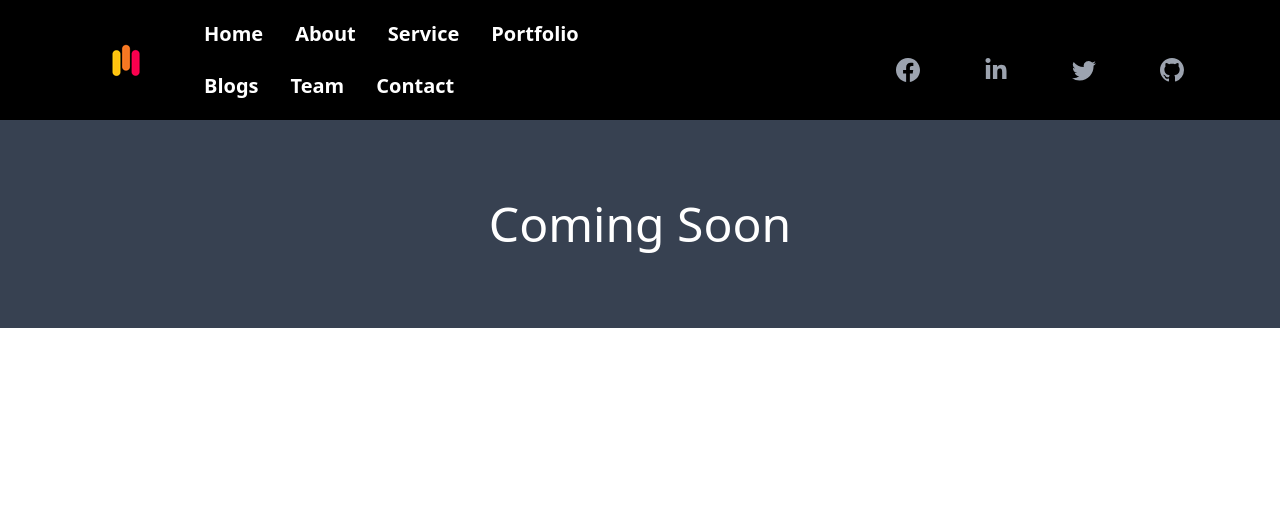
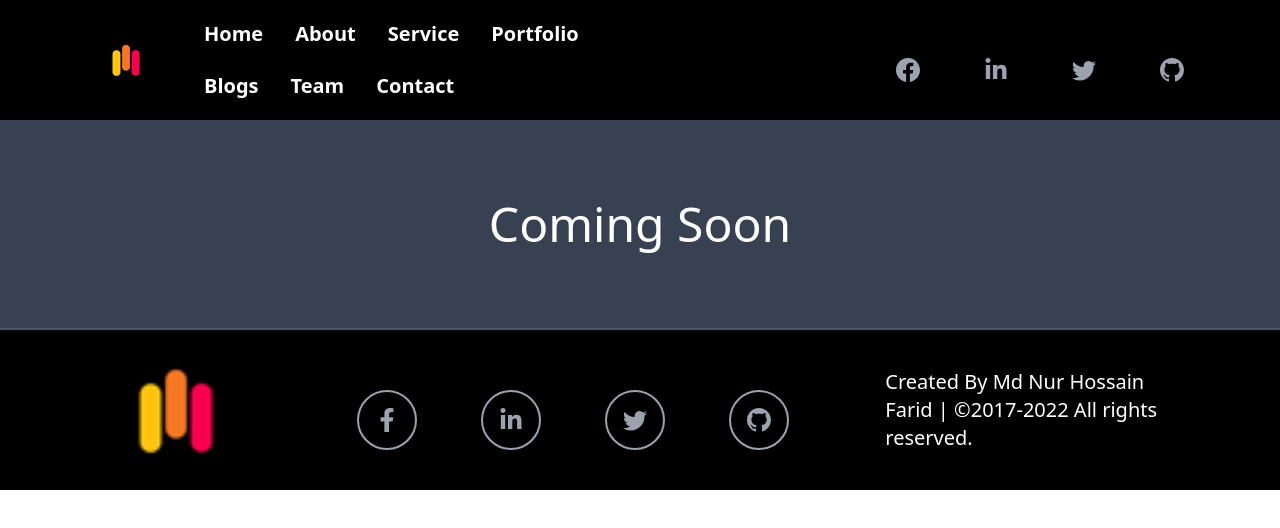
Before and after one commit to nurhossainfarid/my-portfolio-client-side, a React (Create React App) app: page /blogs in a window 1280 px wide. Shown: the top 528 px of the page. Built offline with nearby package versions, Linux system fonts and the light colour scheme.

Commit message:
add footer section

```diff
--- a/src/App.js
+++ b/src/App.js
@@ -6,6 +6,7 @@ import ProjectDetail1 from './Pages/Home/ProjectsDetail/ProjectDetail1';
 import ProjectDetail2 from './Pages/Home/ProjectsDetail/ProjectDetail2';
 import ProjectDetail3 from './Pages/Home/ProjectsDetail/ProjectDetail3';
 import Blogs from './Pages/Home/Blogs/Blogs';
+import Footer from './Pages/Footer/Footer';
 
 
 function App() {
@@ -20,6 +21,7 @@ function App() {
         <Route path="/project3" element={<ProjectDetail3></ProjectDetail3>}></Route>
         <Route path="/blogs" element={<Blogs></Blogs>}></Route>
       </Routes>
+      <Footer></Footer>
     </div>
   );
 }
--- /dev/null
+++ b/src/Pages/Footer/Footer.js
@@ -0,0 +1,41 @@
+import React from 'react';
+import Logo from '../../images/logo-symbol-dark.png';
+import {  BsTwitter, BsGithub } from "react-icons/bs";
+import { FaLinkedinIn } from "react-icons/fa";
+import { FaFacebookF } from "react-icons/fa";
+
+
+const Footer = () => {
+    return (
+        <div className="bg-secondary relative md:px-24 border-t-2 border-gray-600 grid grid-cols-3 gap-24 items-center">
+            <div>
+                <img src={Logo} alt="" className="w-40" />
+            </div>
+            <ul className='text-2xl text-gray-400 mt-5 flex gap-10 md:gap-16 justify-end'>
+                        <li className='hover:text-white hover:-translate-y-2 border-2 border-gray-400 rounded-full p-4 hover:border-primary hover:bg-primary'>
+                            <a target="_blank" href='https://www.facebook.com/nurhossainfarid221'>
+                                <FaFacebookF></FaFacebookF>
+                            </a>
+                            </li>
+                            <li className='hover:text-white hover:-translate-y-2 border-2 border-gray-400 rounded-full p-4 hover:border-primary hover:bg-primary'>
+                                <a target="_blank" href='https://www.linkedin.com/in/nur-hossain-farid-58725522a/'>
+                                    <FaLinkedinIn></FaLinkedinIn>
+                                </a>
+                            </li>
+                            <li className='hover:text-white hover:-translate-y-2 border-2 border-gray-400 rounded-full p-4 hover:border-primary hover:bg-primary'>
+                                <a target="_blank" href='https://twitter.com/nurhossain221'>
+                                    <BsTwitter></BsTwitter>
+                                </a>
+                            </li>
+                        <li className='hover:text-white hover:-translate-y-2 border-2 border-gray-400 rounded-full p-4 hover:border-primary hover:bg-primary'>
+                            <a target="_blank" href='https://github.com/nurhossainfarid'>
+                                <BsGithub></BsGithub>
+                            </a>
+                        </li>
+            </ul>
+            <h1 className="text-xl text-white">Created By Md Nur Hossain Farid | ©2017-2022 All rights reserved.</h1>
+        </div>
+    );
+};
+
+export default Footer;
--- a/src/Pages/Header/Header.js
+++ b/src/Pages/Header/Header.js
@@ -14,7 +14,7 @@ const Header = () => {
                     <label tabindex="0" className="btn btn-ghost lg:hidden">
                         <svg xmlns="http://www.w3.org/2000/svg" className="h-8 w-8 text-white " fill="none" viewBox="0 0 24 24" stroke="currentColor"><path stroke-linecap="round" stroke-linejoin="round" stroke-width="2" d="M4 6h16M4 12h8m-8 6h16" /></svg>
                     </label>
-                        <ul tabindex="0" className="menu menu-compact dropdown-content mt-3 p-2 shadow bg-black rounded-box w-52">
+                    <ul tabindex="0" className="menu menu-compact dropdown-content mt-3 p-2 shadow bg-black rounded-box w-52">
                         <li><Link className="text-xl text-white font-bold" to="/home">Home</Link></li>
                         <li><a className="text-xl text-white font-bold" href="#about">About</a></li>
                         <li><a className="text-xl text-white font-bold" href="#service">Service</a></li>
--- /dev/null
+++ b/src/Pages/Home/ContactMe/ContactMe.css
@@ -0,0 +1,4 @@
+.input , .input2 {
+    background: none;
+    border: 2px solid gray;
+}
--- a/src/Pages/Home/ContactMe/ContactMe.js
+++ b/src/Pages/Home/ContactMe/ContactMe.js
@@ -1,6 +1,9 @@
 import React from 'react';
-import Mypic2 from '../../../images/mypic2.jpeg';
 import emailjs from 'emailjs-com';
+import { BsPersonFill, BsFillTelephoneFill, BsMailbox2 } from "react-icons/bs";
+import { MdLocationOn } from "react-icons/md";
+import './ContactMe.css';
+
 
 const ContactMe = () => {
   const sendEmail = event => {
@@ -13,12 +16,13 @@ const ContactMe = () => {
   }
   return (
     <div className="relative" id="contact">
-        <div class="p-10 md:p-28 bg-black">
+      <div class="p-10 md:p-28 md:pt-16 md:pb-6 bg-black">
+      <h1 className="text-4xl md:text-5xl font-bold text-white text-center pb-16">Contact Me</h1>
           <div class="flex md:flex-row flex-col gap-16">
-            <img src="https://img.freepik.com/free-photo/business-partners-closing-deal_74855-2608.jpg?size=626&ext=jpg&uid=R62982774&ga=GA1.2.1043722416.1642986635" class="w-full md:w-1/2 rounded-lg shadow-2xl order-1 md:order-2" data-aos="zoom-in-right"/>
-          <div class="w-full md:w-1/2" data-aos="zoom-in-left">
-            <h1 className="text-4xl md:text-5xl font-bold text-white">Hire Me!</h1>
-            <p className="text-lg text-gray-400 py-3">I am available for freelance work. Connect with me via phone: 01923 088574 or email: admin@example.com</p>
+            {/* <img src={HireMe} class="w-full md:w-1/2 rounded-lg shadow-2xl order-1 md:order-2" data-aos="zoom-in-right"/> */}
+          <div class="w-full md:w-1/2 order-2" data-aos="zoom-in-left">
+            <h1 className="text-4xl md:text-3xl font-bold text-white">Hire Me!</h1>
+            <p className="text-lg text-gray-300 py-3 pb-5">If we need any kinds of web application, I will try to provide your expectation project.</p>
             <form action="" onSubmit={sendEmail}>
                       <div>
                         <label class="label">
@@ -36,7 +40,7 @@ const ContactMe = () => {
                         <label class="label">
                           <span class="label-text text-lg md:text-xl text-white md:font-semibold">Description : </span>
                         </label>
-                        <textarea name="message" id="" cols="30" rows="5" placeholder="Your Message" class=" rounded p-3 w-full"></textarea>
+                        <textarea name="message" id="" cols="30" rows="3" placeholder="Your Message" class="input2 rounded p-3 w-full"></textarea>
                       </div>
                       <div>
                         <label class="label">
@@ -46,7 +50,44 @@ const ContactMe = () => {
                       </div>
                       <button className='btn bg-inherit border-2 hover:bg-primary text-lg text-white hover:scale-110 hover:border-primary mt-5'>Submit</button>
                 </form>
-            </div>
+          </div>
+          <div class="w-full md:w-1/2">
+            <h1 className="text-4xl md:text-3xl font-bold text-white">Get in Touch</h1>
+            <p className="text-lg text-gray-300 py-3">If you have any query want to ask me or want to give me any important message, you can send me a message at any time and yes, I will try to reply to your message in your email.</p>
+            <ul className="gap-16 grid grid-cols-1 mt-6">
+              <li className="flex gap-4 items-center">
+                <BsPersonFill className="text-white text-4xl hover:text-primary"></BsPersonFill>
+                <span>
+                <h3 className="text-xl font-bold text-white">Name</h3>
+                <h3 className="text-lg font-semibold text-gray-100 hover:text-primary">Nur Hossain Farid</h3>
+                </span>
+              </li>
+              <li className="flex gap-4 items-center">
+                <BsFillTelephoneFill className="text-white text-4xl hover:text-primary"></BsFillTelephoneFill>
+                <span>
+                <h3 className="text-xl font-bold text-white">Cell/WhatsApp</h3>
+                <h3 className="text-lg font-semibold text-gray-100 hover:text-primary">01841268946</h3>
+                </span>
+              </li>
+              <li className="flex gap-4 items-center">
+                <BsMailbox2 className="text-white text-4xl hover:text-primary"></BsMailbox2>
+                <span>
+                <h3 className="text-xl font-bold text-white">Email</h3>
+                <h3 className="text-lg font-semibold text-gray-100 hover:text-primary">nurhossainfarid1516@gmail.com</h3>
+                </span>
+              </li>
+              <li className="flex gap-4 items-center">
+                <MdLocationOn className="text-white text-4xl hover:text-primary"></MdLocationOn>
+                <span>
+                <h3 className="text-xl font-bold text-white">Address</h3>
+                <h3 className="text-lg font-semibold text-gray-100 hover:text-primary">Ashulia, Dhaka, Bangladesh</h3>
+                </span>
+              </li>
+              <li></li>
+              <li></li>
+              <li></li>
+            </ul>
+          </div>
           </div>
         </div>
     </div>
--- a/src/Pages/Home/MyService/MyService.css
+++ b/src/Pages/Home/MyService/MyService.css
@@ -2,3 +2,7 @@
     height: 300px;
     width: 100%;
 }
+
+.card {
+    transition: all 5s ease-in-out;
+}
--- a/src/Pages/Home/MyService/MyService.js
+++ b/src/Pages/Home/MyService/MyService.js
@@ -15,7 +15,7 @@ const MyService = () => {
             </p>
             </div>
             <div className="grid grid-cols-1 md:grid-cols-3 gap-10 pt-5">
-                <div style={{ backgroundColor: '#191919' }} class="card shadow-xl hover:bg-gradient-to-r from-primary to-pink-600 hover:hover:-translate-y-5 ease-in-out duration-700"  data-aos="flip-left" data-aos-duration="1500">
+                <div style={{ backgroundColor: '#191919', }} class="card shadow-xl hover:bg-gradient-to-r from-primary to-pink-600 hover:-translate-y-5"  data-aos="flip-left" data-aos-duration="1500">
                     <figure><img className='p-3 service-img' src={WebDesignPic} alt="Shoes" /></figure>
                     <div class="card-body">
                         <h2 class="card-title text-3xl md:text-4xl text-white fond-bold">Web Design</h2>
```
Also changed, not shown: src/images/HireMe2.jpeg (added), src/images/hireMe.png (added).
